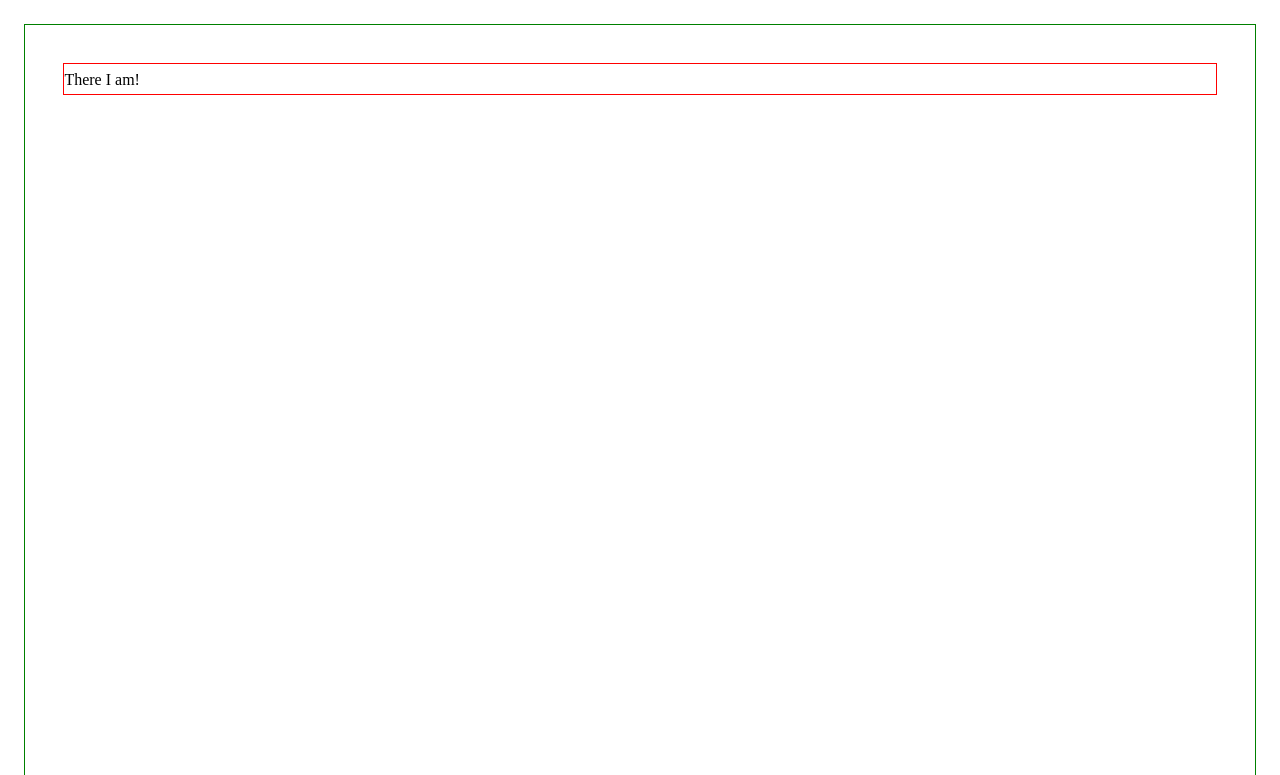
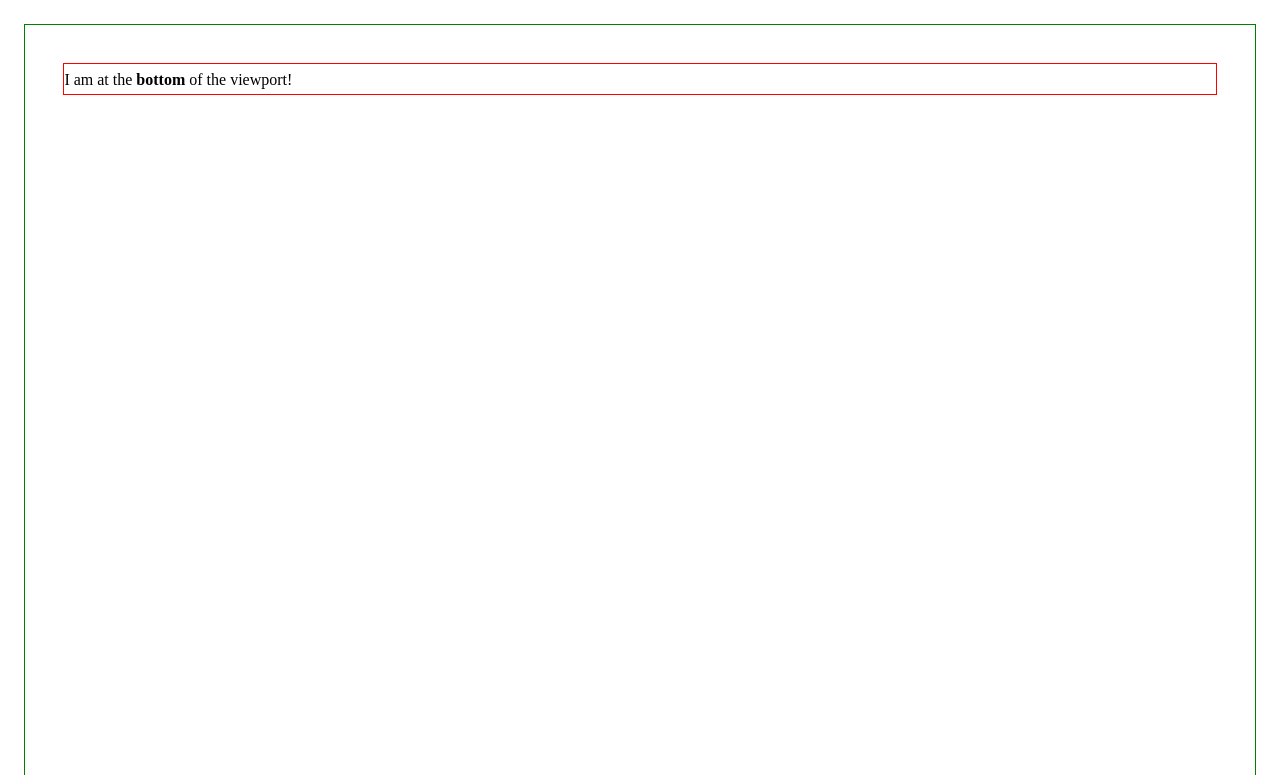
Before and after one commit to nhoizey/lab.nicolas-hoizey.com, a PHP site: page /vub/index.html in a window 1280 px wide. Shown: the top 775 px of the page. Run offline with PHP 8.4, Linux system fonts and the light colour scheme.

Commit message:
Enhance…

```diff
--- a/vub/index.html
+++ b/vub/index.html
@@ -8,7 +8,7 @@
 </head>
 <body>
 <div class="container">
-	<div class="element">There I am!</div>
+	<div class="element">I am at the <strong class="top">top</strong><strong class="bottom">bottom</strong> of the viewport!</div>
 </div>
 <script src="viewport-units-buggyfill-0.5.0.js"></script>
 <script >
--- a/vub/styles.css
+++ b/vub/styles.css
@@ -20,9 +20,21 @@ html { box-sizing: border-box; }
 	right: 3vmax;
 }
 
+.bottom {
+	display: none;
+}
+
 @media  all and (min-width: 20em) {
 	.element {
 		top: auto;
 		bottom: 3vmax;
 	}
+
+	.top {
+		display: none;
+	}
+
+	.bottom {
+		display: inline;
+	}
 }
```
